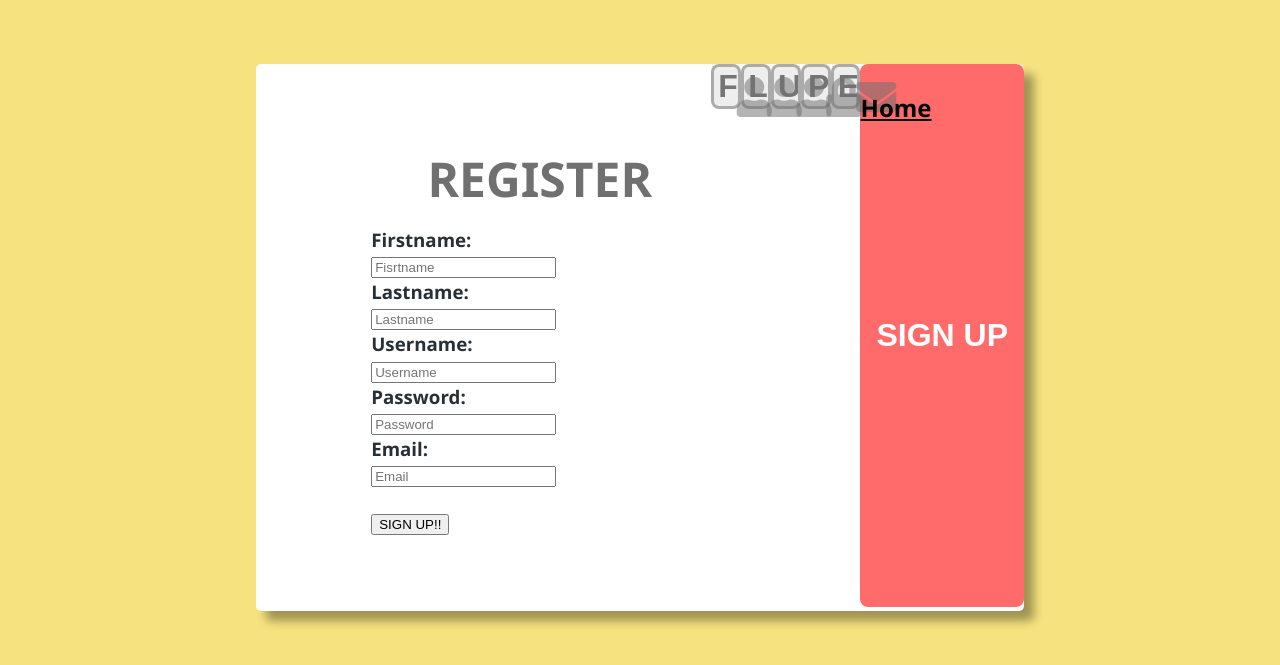
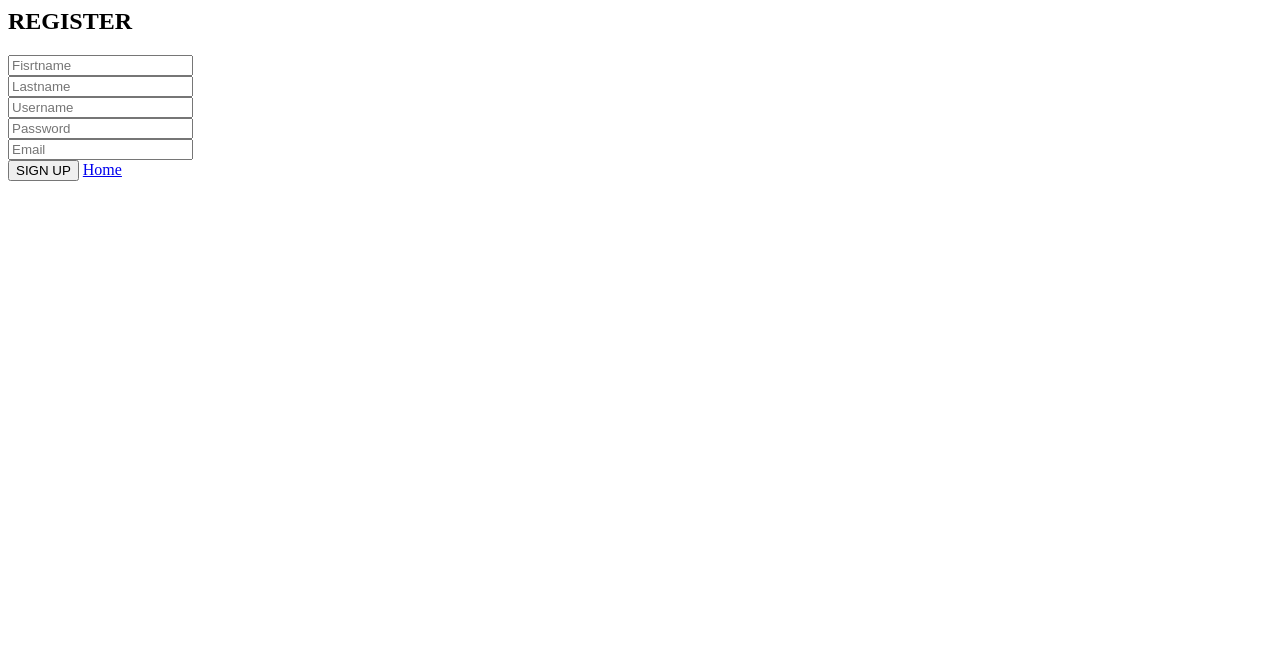
Before and after one commit to Kevin-Spring/felix_kevin_php_grupparbete, a PHP site: page /views/signupForm.php in a window 1280 px wide. Shown: the top 665 px of the page. Run offline with PHP 8.4, Linux system fonts and the light colour scheme; some libraries are stand-ins or nearby versions.

Commit message:
signupForm fix

```diff
--- a/views/signupForm.php
+++ b/views/signupForm.php
@@ -1,17 +1,4 @@
-<!DOCTYPE html>
-<html lang="en">
-<head>
-    <meta charset="UTF-8">
-    <meta name="viewport" content="width=device-width, initial-scale=1.0">
-    <link rel="stylesheet" href="css\style.css">
-    <!-- link for icons -->
-    <link
-      rel="stylesheet"
-      href="https://use.fontawesome.com/releases/v5.8.1/css/all.css"
-      integrity="sha384-50oBUHEmvpQ+1lW4y57PTFmhCaXp0ML5d60M1M7uH2+nqUivzIebhndOJK28anvf"
-      crossorigin="anonymous"
-    />
-</head>
+
 
 <body class="login-body">
 <?php
@@ -24,29 +11,14 @@ echo(isset($_GET['reg']) && $_GET['reg'] == 'exists' ? "<h2> Hoppsan! Användarn
 
 <h2 class="lg-heading">REGISTER</h2>
 
-<div><h3>Firstname:</h3></div>
-<div><input type="text" name="create_first_Name" id="" placeholder="Fisrtname" required> </div>
-<div><h3>Lastname:</h3></div>
-<div><input type="text" name="create_last_Name" id="" placeholder="Lastname" required> </div>
-    <div><h3>Username:</h3></div>
-    <div><input type="text" name="create_user_name" id="" placeholder="Username" required> </div>
-    <div><h3>Password:</h3></div>
-    <div><input type="password" name="create_password" id="" placeholder="Password" minlength="6" required> </div>
-    <div><h3>Email:</h3></div>
-    <div><input type="email" name="create_user_Email" id="" placeholder="Email" required> </div>
-    <br>
-    <input type="submit" value="SIGN UP!!"> <br>
-</form>
-
     <div class="login-input"><i class="fas fa-user"></i><input type="text" name="create_first_Name" id="" placeholder="Fisrtname" required> </div>
     <div class="login-input"><i class="fas fa-user"></i><input type="text" name="create_last_Name" id="" placeholder="Lastname" required> </div>
     <div class="login-input"><i class="fas fa-user"></i><input type="text" name="create_user_name" id="" placeholder="Username" required> </div>
-    <div class="login-input"><i class="fas fa-lock"></i><input type="password" name="create_password" id="" placeholder="Password" required> </div>
-    <div class="login-input"><i class="fas fa-envelope"></i><input type="text" name="create_user_Email" id="" placeholder="Email" required> </div>
+    <div class="login-input"><i class="fas fa-lock"></i><input type="password" name="create_password" id="" placeholder="Password" minlength="6" required> </div>
+    <div class="login-input"><i class="fas fa-envelope"></i><input type="email" name="create_user_Email" id="" placeholder="Email" required> </div>
     <input class="btn" type="submit" value="SIGN UP">
 
     <a href="index.php?page=login" id="back">Home</a>
 </form>
 </div>
 </body>
-</html>
```
